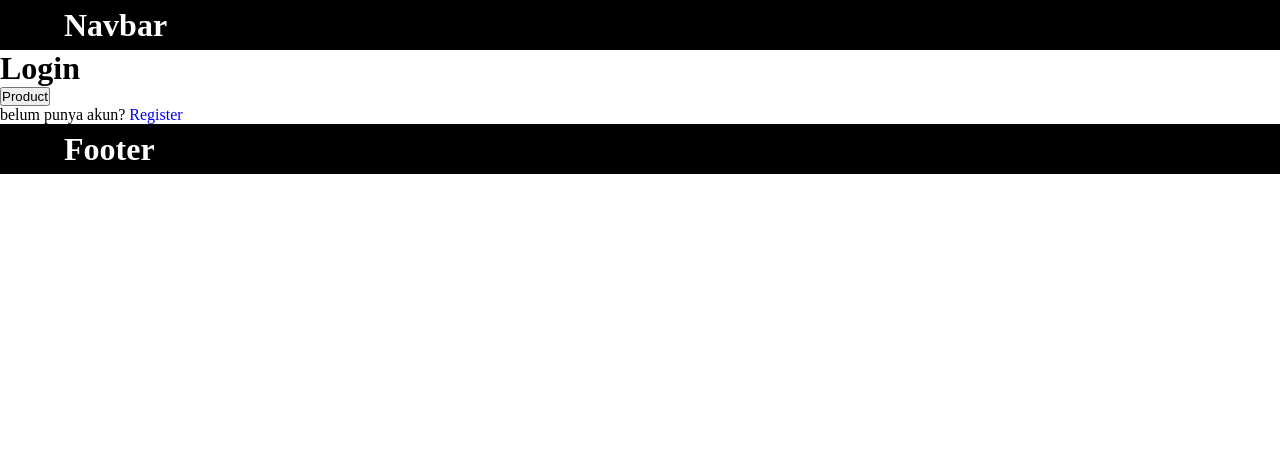
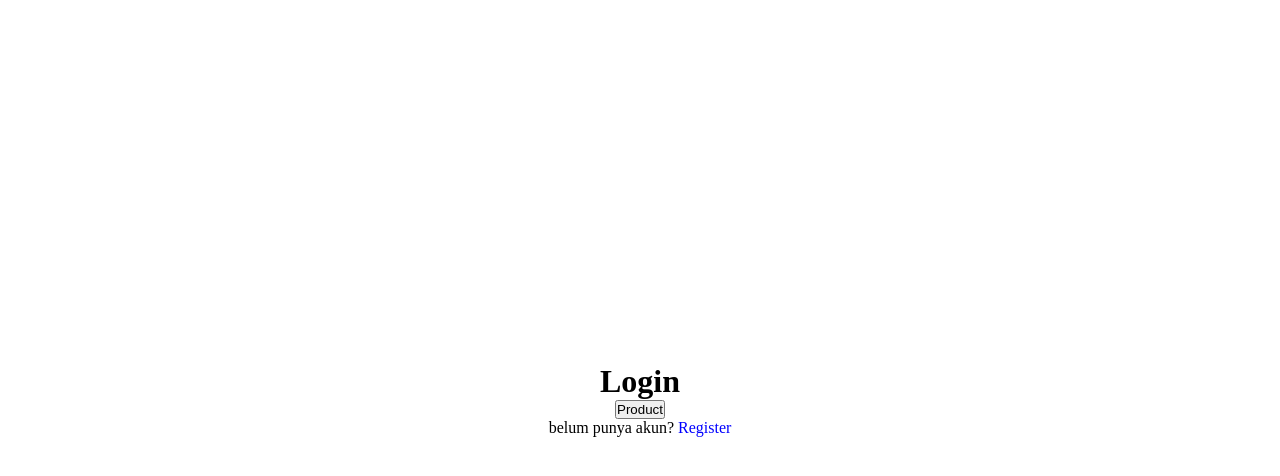
Before and after one commit to bayukrisnadf7/belajar_nextJS, a Next.js app: page /auth/login in a window 1280 px wide. Shown: the top 476 px of the page. Built offline with nearby package versions, Linux system fonts and the light colour scheme.

Commit message:
belajar styling

```diff
--- a/src/component/layouts/AppShell/index.tsx
+++ b/src/component/layouts/AppShell/index.tsx
@@ -1,15 +1,18 @@
+import { useRouter } from "next/router"
 import Footer from "../Footer"
 import Navbar from "../Navbar"
 type AppShellProps = {
     children: React.ReactNode
 }
 
+const disableNavbar = ["/auth/login", '/auth/register']
 const AppShell = (props: AppShellProps) => {
     const { children } = props
+    const { pathname } = useRouter();
     return (
         <div>
             <main>
-            <Navbar />
+            {!disableNavbar.includes(pathname) && <Navbar />}
             {children}
             <Footer />
             </main>
--- /dev/null
+++ b/src/component/layouts/Navbar/Navbar.module.css
@@ -0,0 +1,9 @@
+.navbar{
+    display: flex;
+    width: 100%;
+    height: 50px;
+    background-color: black;
+    color: #FFF;
+    padding: 0 5%;
+    align-items: center;
+  }
--- a/src/component/layouts/Navbar/index.tsx
+++ b/src/component/layouts/Navbar/index.tsx
@@ -1,6 +1,8 @@
+import styles from './Navbar.module.css'
+
 const Navbar = () => {
     return (
-        <div className="navbar">
+        <div className={styles.navbar}>
             <h1>Navbar</h1>
         </div>
     )
--- a/src/pages/auth/login.tsx
+++ b/src/pages/auth/login.tsx
@@ -1,21 +1,9 @@
-import Link from "next/link";
-import { useRouter } from "next/router";
+import LoginView from "@/views/Auth/Login";
 
 const LoginPage = () => {
-    // menggunakan next route
-    const { push } = useRouter();
 
-    const handlerProduct = () => {
-      push("/product");
-    }
   return (
-    <div>
-      <h1>Login</h1>
-      <button onClick={() => handlerProduct()}>Product</button>
-      <p>
-        belum punya akun? <Link href="/auth/register" className="link-auth">Register</Link>
-      </p>
-    </div>
+    <LoginView />
   );
 };
 export default LoginPage;
--- a/src/pages/shop/[...slug].tsx
+++ b/src/pages/shop/[...slug].tsx
@@ -5,7 +5,7 @@ const ShopPage = () => {
   return (
     <div>
       <h1>Shop Page</h1>
-      <p>Shop : {`${query.slug[0] + "-" + query.slug[1]}`}</p>
+      {/* <p>Shop : {`${query.slug[0] + "-" + query.slug[1]}`}</p> */}
     </div>
   );
 };
--- a/src/styles/globals.css
+++ b/src/styles/globals.css
@@ -1,4 +1,3 @@
-
 * {
   box-sizing: border-box;
   padding: 0;
@@ -34,15 +33,7 @@ a {
     color-scheme: dark;
   }
 }
-.navbar{
-  display: flex;
-  width: 100%;
-  height: 50px;
-  background-color: black;
-  color: #FFF;
-  padding: 0 5%;
-  align-items: center;
-}
+
 .footer{
   display: flex;
   width: 100%;
--- /dev/null
+++ b/src/views/Auth/Login/Login.module.css
@@ -0,0 +1,8 @@
+.login{
+    display: flex;
+    flex-direction: column;
+    justify-content: center;
+    align-items: center;
+    padding: 6rem;
+    min-height: 100vh;
+}
--- /dev/null
+++ b/src/views/Auth/Login/index.tsx
@@ -0,0 +1,22 @@
+import Link from "next/link";
+import { useRouter } from "next/router";
+import styles from "./Login.module.css";
+
+const LoginPage = () => {
+    // menggunakan next route
+    const { push } = useRouter();
+
+    const handlerProduct = () => {
+      push("/product");
+    }
+  return (
+    <div className={styles.login}>
+      <h1>Login</h1>
+      <button onClick={() => handlerProduct()}>Product</button>
+      <p>
+        belum punya akun? <Link href="/auth/register" className="link-auth">Register</Link>
+      </p>
+    </div>
+  );
+};
+export default LoginPage;
```
Also changed, not shown: src/views/Auth/Register/index.tsx (added, +22 -0 lines).
